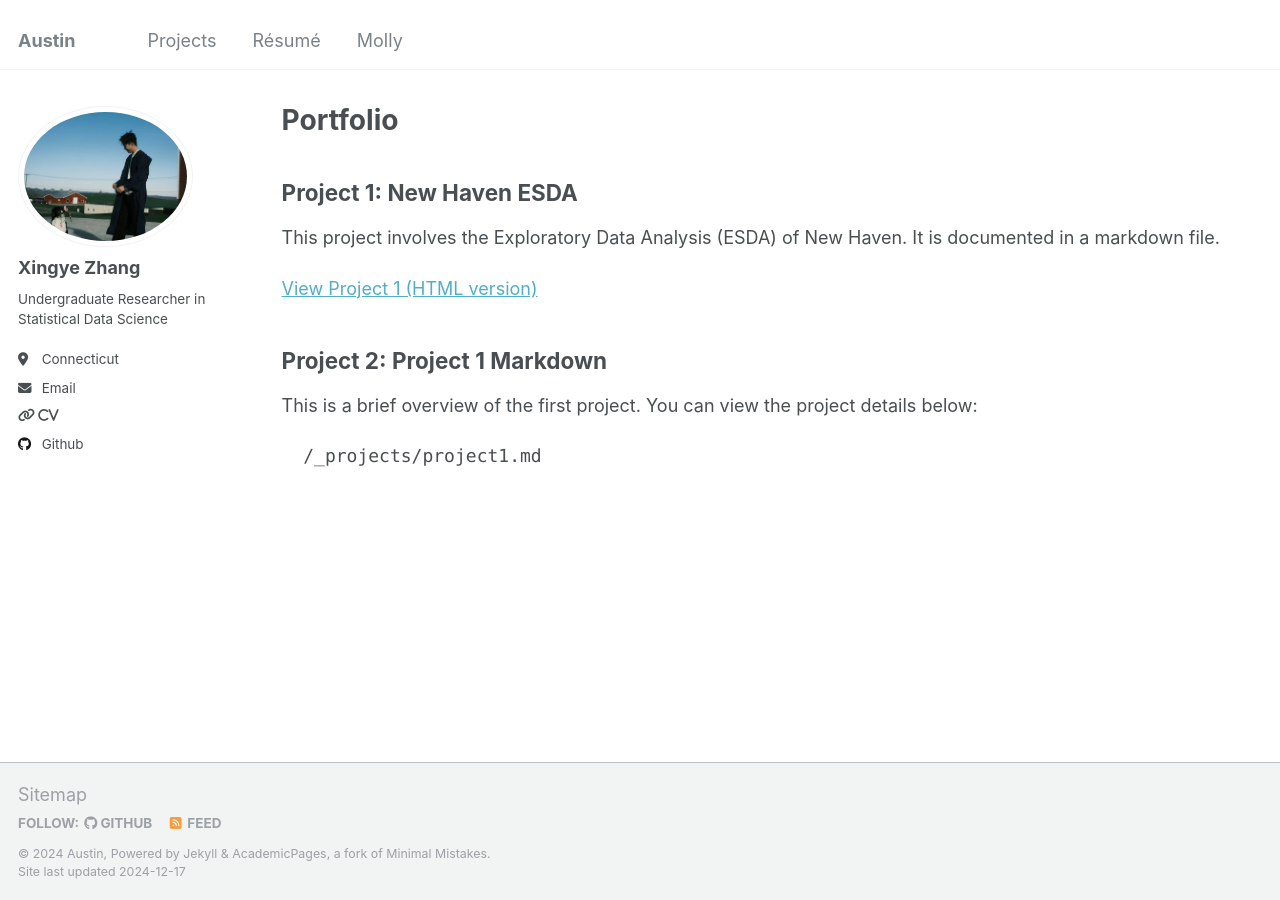
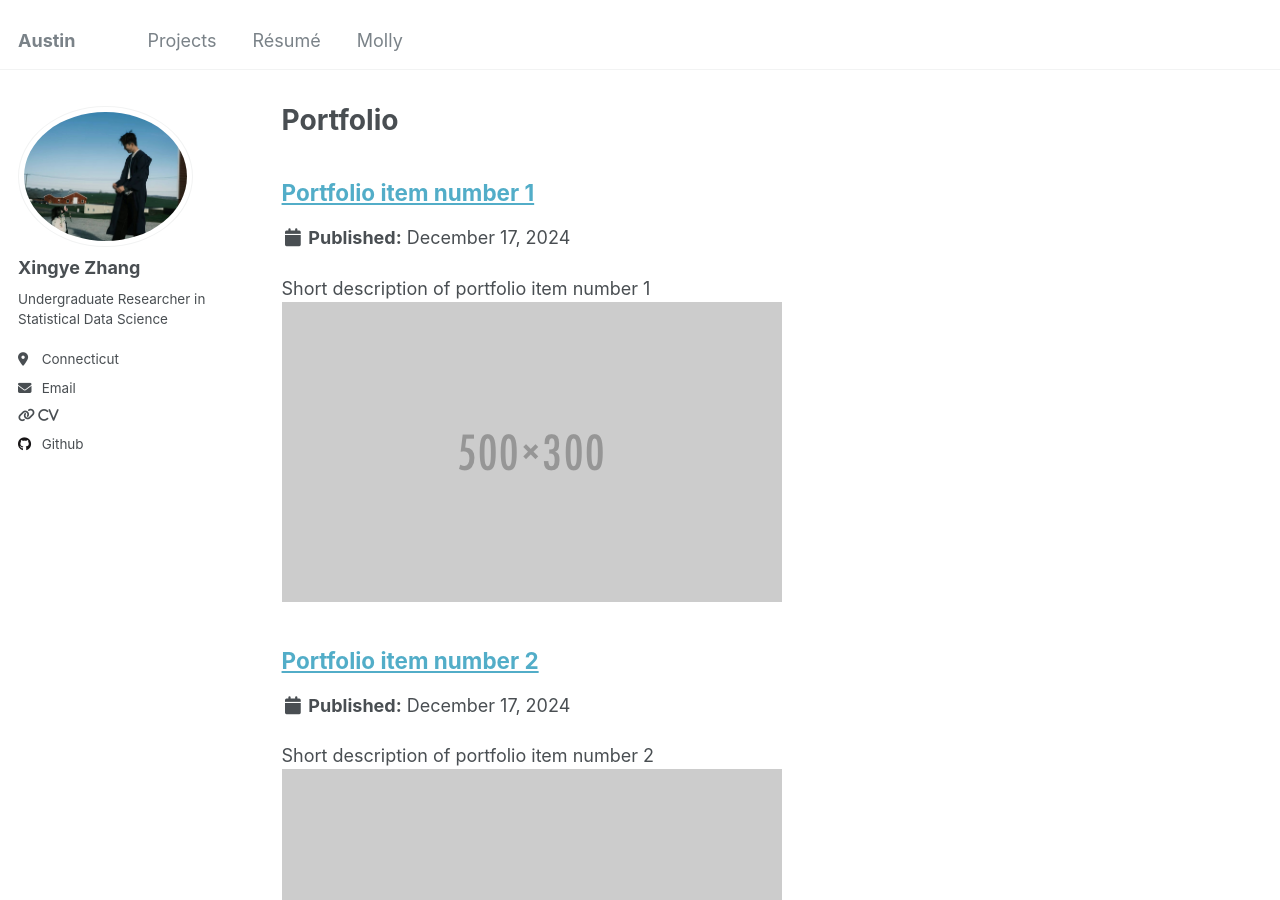
Before and after one commit to az-serein/az-serein.github.io, a Jekyll site: the page built from _pages/portfolio.html, in a window 1280 px wide and 900 px high. Built offline with Jekyll 4.4.1, drawn with Linux system fonts in a browser that asks for light colours.

Commit message:
Update portfolio.html

```diff
--- a/_pages/portfolio.html
+++ b/_pages/portfolio.html
@@ -5,21 +5,9 @@ permalink: /portfolio/
 author_profile: true
 ---
 
-<!-- {% include base_path %}
+{% include base_path %}
 
 
 {% for post in site.portfolio %}
   {% include archive-single.html %}
 {% endfor %}
-
- -->
-
- <h2>Project 1: New Haven ESDA</h2>
-<p>This project involves the Exploratory Data Analysis (ESDA) of New Haven. It is documented in a markdown file.</p>
-<a href="{{ site.baseurl }}/_projects/New_Haven_ESDA.html" target="_blank">View Project 1 (HTML version)</a>
-
-<h2>Project 2: Project 1 Markdown</h2>
-<p>This is a brief overview of the first project. You can view the project details below:</p>
-<pre>
-  {{ site.baseurl }}/_projects/project1.md
-</pre>
```
